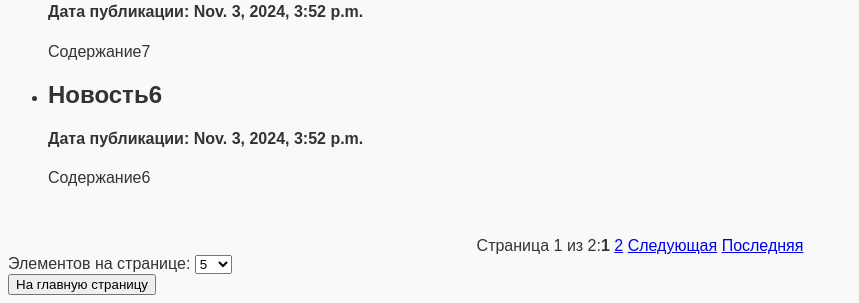
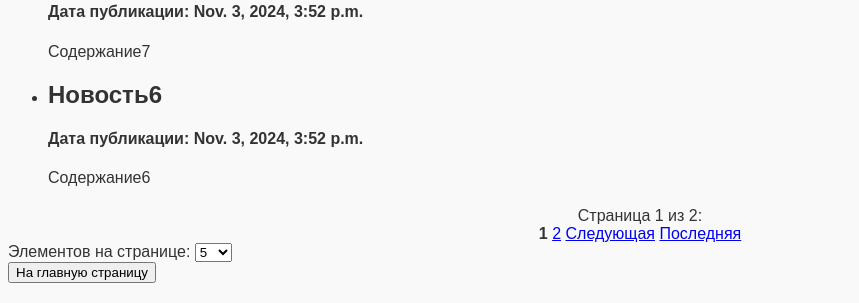
Before and after one commit to RikHas/module_19_4, a Django app: page /post_list/ in a window 1280 px wide. Shown: the part 505-808 px from the top of the page, without its empty margins (0-859 px from the left). Run offline with Django 4.2, Linux system fonts and the light colour scheme; data comes from the database, SQL or seed files in the repository.

Commit message:
Update styles.css

```diff
--- a/gamesstore/static/blog/styles.css
+++ b/gamesstore/static/blog/styles.css
@@ -1,7 +1,19 @@
 .pagination {
-    display: flex;
-    justify-content: center;
-    margin-top: 50px;
+    margin-top: 20px;
+    text-align: center;
+}
+
+.pagination-info {
+    margin-bottom: 5px;
+}
+
+.pagination-controls a {
+    margin: 0 5px;
+    color: #333;
+}
+
+.pagination-controls a:hover {
+    color: #007bff;
 }
 
 body {
```
